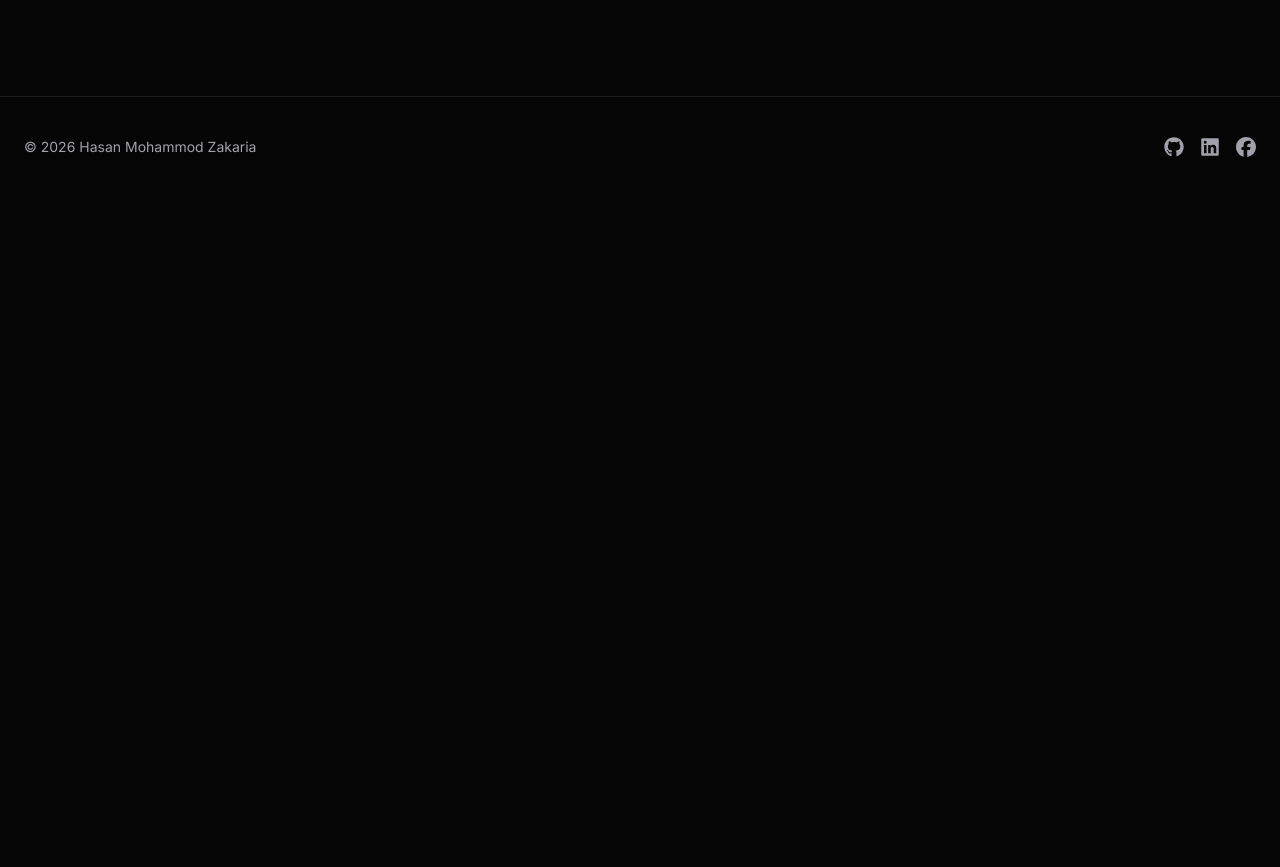
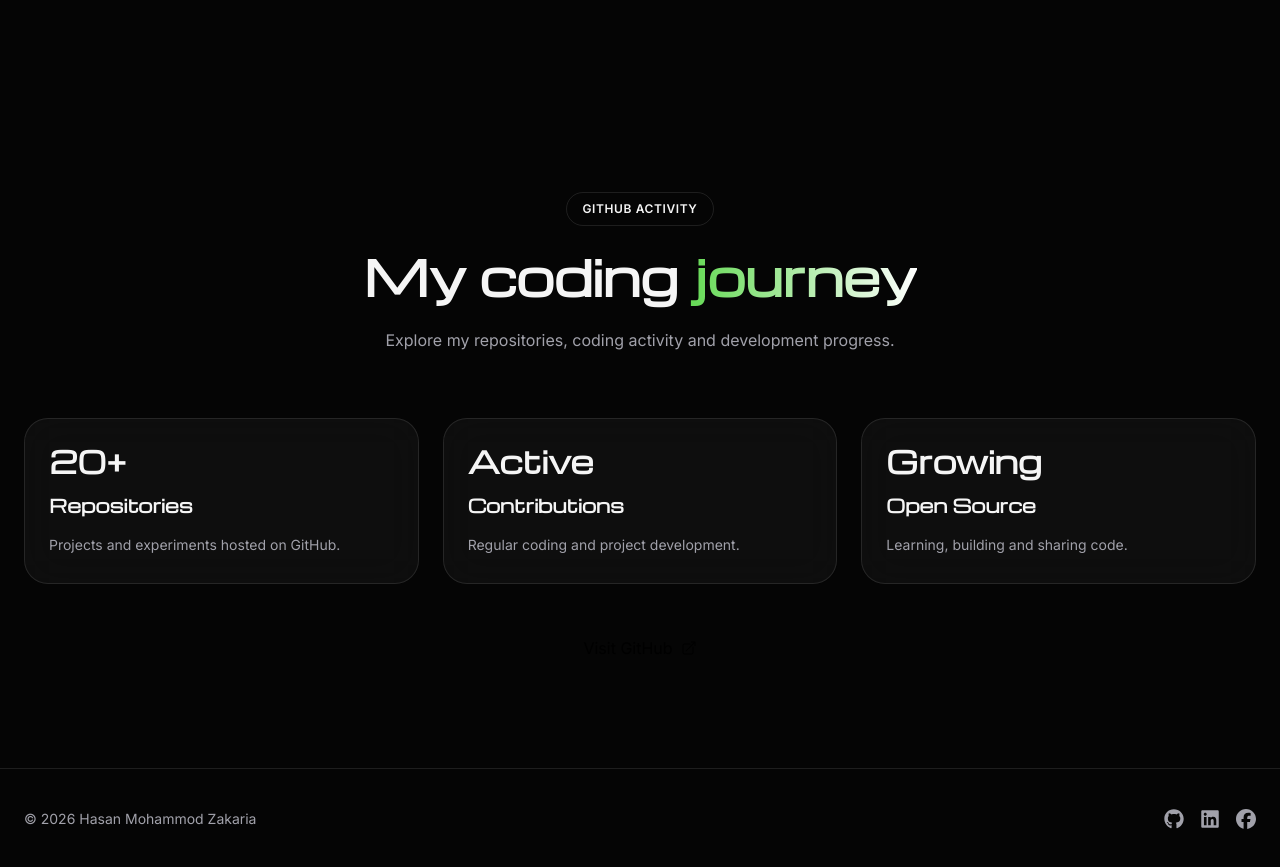
Before and after one commit to HasanMohammodZakaria/personal-portfolio, a Next.js app: page / in a window 1280 px wide. Shown: the part 4396-5263 px from the top of the page. Before the commit the page ends 4593 px from the top, so only its background shows below. Built offline with nearby package versions, Linux system fonts and the light colour scheme.

Commit message:
create github activity section

```diff
--- a/src/app/page.tsx
+++ b/src/app/page.tsx
@@ -1,6 +1,7 @@
 import About from "@/components/home/About";
 import DevelopmentProcess from "@/components/home/DevelopmentProcess";
 import FeaturedProjects from "@/components/home/FeaturedProjects";
+import GitHubActivity from "@/components/home/GitHubActivity";
 import Hero from "@/components/home/Hero";
 import TechStack from "@/components/home/TechStack";
 
@@ -13,6 +14,7 @@ export default function Home() {
       <FeaturedProjects />
       <DevelopmentProcess />
       <TechStack />
+      <GitHubActivity/>
     </div>
   );
 }
--- /dev/null
+++ b/src/components/home/GitHubActivity.tsx
@@ -0,0 +1,283 @@
+"use client";
+
+
+import {
+  motion,
+} from "framer-motion";
+
+
+import {
+
+  HiArrowTopRightOnSquare,
+} from "react-icons/hi2";
+
+
+import SectionHeading from "@/components/ui/SectionHeading";
+
+import GlassCard from "@/components/ui/GlassCard";
+
+
+
+const githubStats = [
+
+  {
+    title:"Repositories",
+
+    value:"20+",
+
+    description:"Projects and experiments hosted on GitHub.",
+
+  },
+
+
+  {
+    title:"Contributions",
+
+    value:"Active",
+
+    description:"Regular coding and project development.",
+
+  },
+
+
+  {
+    title:"Open Source",
+
+    value:"Growing",
+
+    description:"Learning, building and sharing code.",
+
+  },
+
+];
+
+
+
+
+
+export default function GitHubActivity(){
+
+
+  return (
+
+    <section
+
+      id="github"
+
+      className="
+        section-padding
+      "
+
+    >
+
+      <div
+
+        className="
+          mx-auto
+          max-w-7xl
+          px-6
+        "
+
+      >
+
+
+        <SectionHeading
+
+          badge="GitHub Activity"
+
+          title="My coding"
+
+          highlight="journey"
+
+          description="
+            Explore my repositories, coding
+            activity and development progress.
+          "
+
+        />
+
+
+
+
+
+        <div
+
+          className="
+            mt-16
+            grid
+            gap-6
+            md:grid-cols-3
+          "
+
+        >
+
+
+          {
+            githubStats.map(
+
+              (item,index)=>(
+
+
+                <motion.div
+
+                  key={item.title}
+
+                  initial={{
+
+                    opacity:0,
+
+                    y:30,
+
+                  }}
+
+
+                  whileInView={{
+
+                    opacity:1,
+
+                    y:0,
+
+                  }}
+
+
+                  viewport={{
+
+                    once:true,
+
+                  }}
+
+
+                  transition={{
+
+                    duration:.5,
+
+                    delay:index * .1,
+
+                  }}
+
+                >
+
+
+                  <GlassCard
+
+                    className="
+                      p-6
+                    "
+
+                  >
+
+                    <h3
+
+                      className="
+                        text-3xl
+                        font-bold
+                        text-primary
+                      "
+
+                    >
+
+                      {item.value}
+
+                    </h3>
+
+
+                    <h4
+
+                      className="
+                        mt-3
+                        text-lg
+                        font-semibold
+                      "
+
+                    >
+
+                      {item.title}
+
+                    </h4>
+
+
+                    <p
+
+                      className="
+                        mt-3
+                        text-sm
+                        leading-7
+                        text-muted
+                      "
+
+                    >
+
+                      {item.description}
+
+                    </p>
+
+
+                  </GlassCard>
+
+
+                </motion.div>
+
+
+              )
+
+            )
+          }
+
+
+
+        </div>
+
+
+
+
+
+        <div
+
+          className="
+            mt-10
+            flex
+            justify-center
+          "
+
+        >
+
+          <a
+
+            href="https://github.com/your-username"
+
+            target="_blank"
+
+            rel="noopener noreferrer"
+
+            className="
+              flex
+              items-center
+              gap-2
+              rounded-full
+              bg-primary
+              px-6
+              py-3
+              text-black
+            "
+
+          >
+
+            Visit GitHub
+
+            <HiArrowTopRightOnSquare />
+
+          </a>
+
+
+        </div>
+
+
+
+      </div>
+
+
+    </section>
+
+  );
+
+}
```
